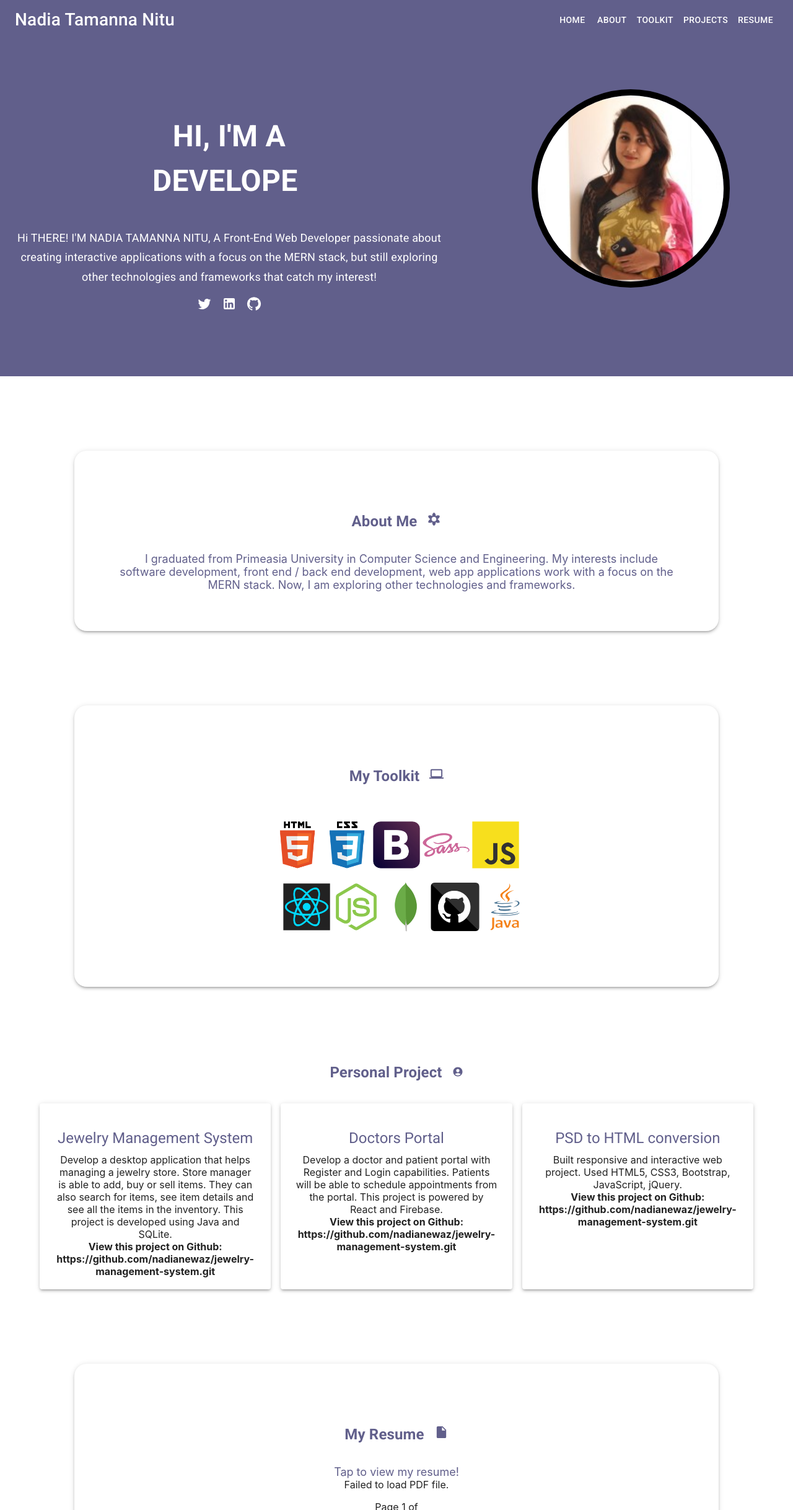
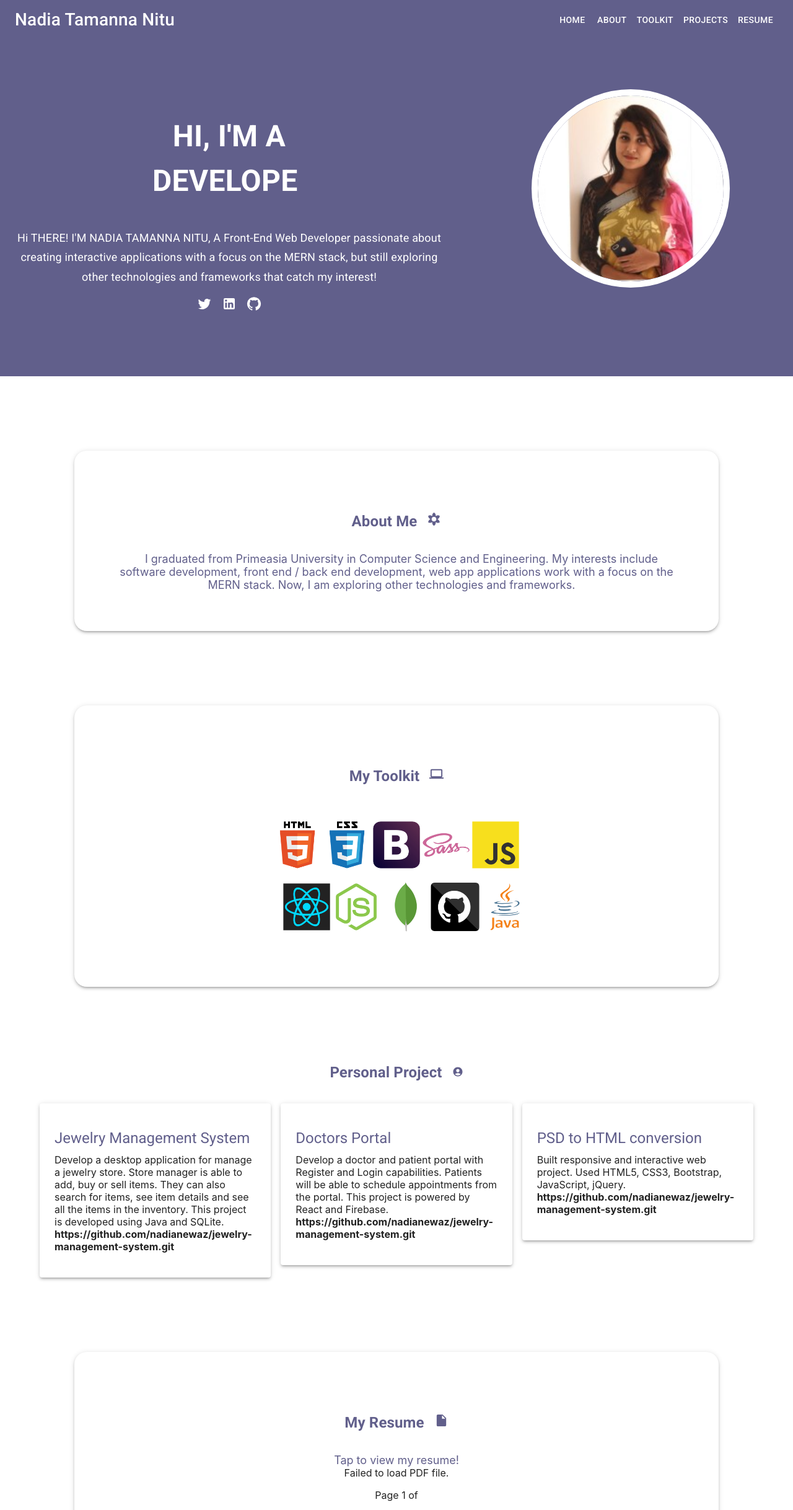
Before and after one commit to nadianewaz/Portfolio, a React (Create React App) app: page / in a window 1280 px wide. Shown: the top 2436 px of the page at 62% size. Built offline with nearby package versions, Linux system fonts and the light colour scheme.

Commit message:
push portfolio

```diff
--- a/src/Component/HomePage/Banner/Banner.jsx
+++ b/src/Component/HomePage/Banner/Banner.jsx
@@ -54,7 +54,8 @@ const Banner = () => {
             width: 300,
             height: '300px',
             borderRadius: '50%',
-            border: "10px solid black"
+            border: "10px solid #fff",
+            outline: 0,
           }}/>
             </Typography>
 
--- a/src/Component/HomePage/Project/Project.jsx
+++ b/src/Component/HomePage/Project/Project.jsx
@@ -7,23 +7,25 @@ import Typography from '@mui/material/Typography';
 
 const Project = ({project}) => {
     console.log(project);
-    const { name, description, link } = project;
+    const { name, description, Github } = project;
 
     console.log(name);
     return (
         <>
 
 <Grid item xs={12} sm={6} md={4}>
-        <Paper elevation={3} sx={{height: "220px", py: 5,px: 3}} >
+        <Paper elevation={3} sx={{py: 5,px: 3, textAlign: "left"}} >
         <Typography sx={{fontWeight: '400', color: '#615F8B'}} variant="h5" gutterBottom>
            {name}
         </Typography>
-        <Typography sx={{textAlign: "right"}} variant="subtitle3" gutterBottom>
+        <Typography variant="subtitle3" gutterBottom
+
+        >
            {description}
         </Typography>
         <br />
         <Typography sx={{fontWeight: "bold", textAlign: "left"}} variant="subtitle3" gutterBottom>
-           {link}
+           {Github}
         </Typography>
 
 
--- a/src/Component/HomePage/Projects/Projects.jsx
+++ b/src/Component/HomePage/Projects/Projects.jsx
@@ -7,22 +7,22 @@ const projects = [
   {
     id: 1,
     name: ' Jewelry Management System',
-    description: 'Develop a desktop application that helps managing a jewelry store. Store manager is able to add, buy or sell items. They can also search for items, see item details and see all the items in the inventory. This project is developed using Java and SQLite.',
-    link: 'View this project on Github: https://github.com/nadianewaz/jewelry-management-system.git',
+    description: 'Develop a desktop application for manage a jewelry store. Store manager is able to add, buy or sell items. They can also search for items, see item details and see all the items in the inventory. This project is developed using Java and SQLite.',
+    "Github": "https://github.com/nadianewaz/jewelry-management-system.git",
 
    },
   {
     id: 2,
     name: 'Doctors Portal',
     description: 'Develop a doctor and patient portal with Register and Login capabilities. Patients will be able to schedule appointments from the portal. This project is powered by React and Firebase.',
-    link: 'View this project on Github: https://github.com/nadianewaz/jewelry-management-system.git',
+    "Github": "https://github.com/nadianewaz/jewelry-management-system.git",
 
   },
   {
     id: 3,
     name: ' PSD to HTML conversion',
     description: ' Built responsive and interactive web project. Used HTML5, CSS3, Bootstrap, JavaScript, jQuery.',
-    link: 'View this project on Github: https://github.com/nadianewaz/jewelry-management-system.git',
+    "Github": "https://github.com/nadianewaz/jewelry-management-system.git",
 
   }
 
```
